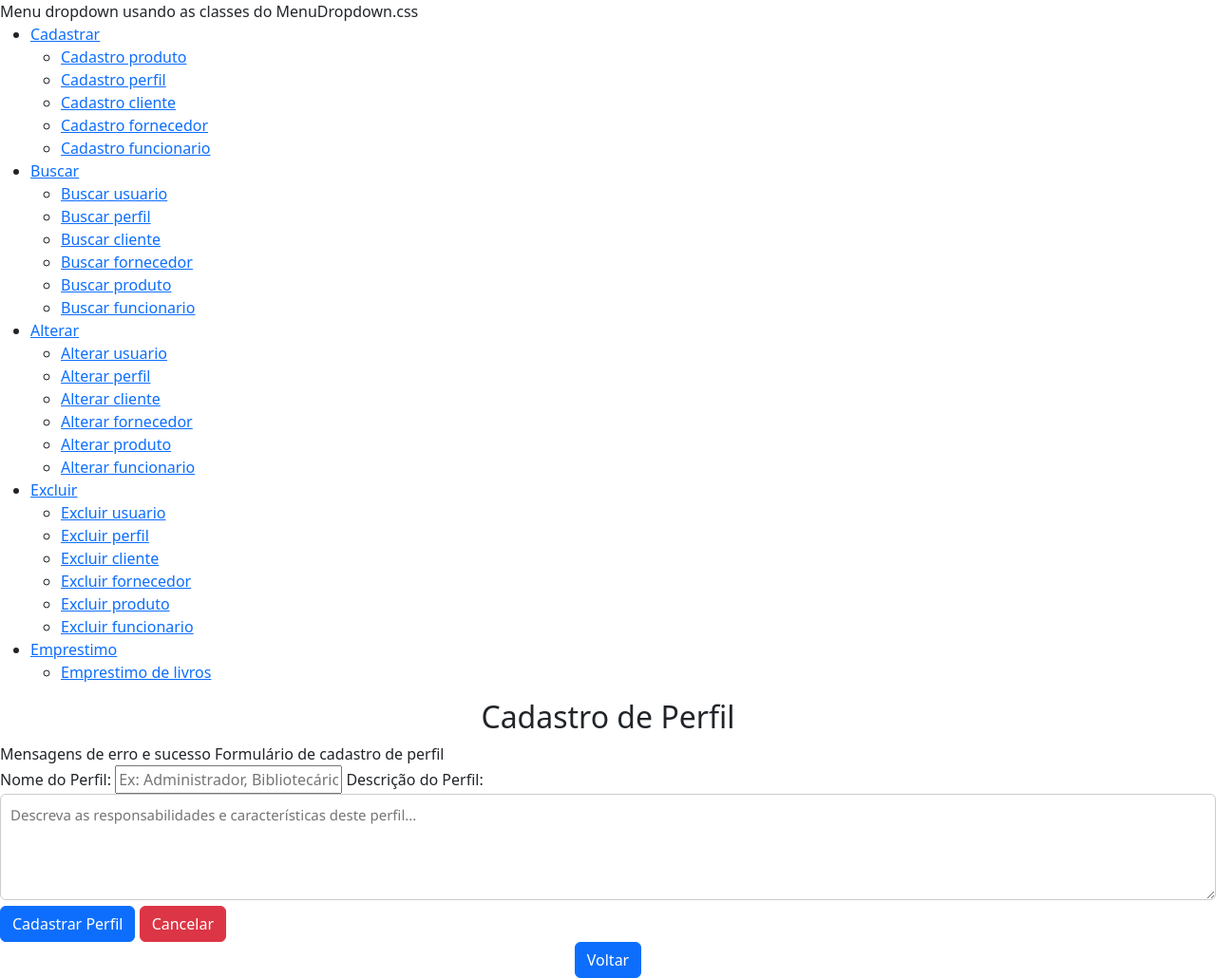
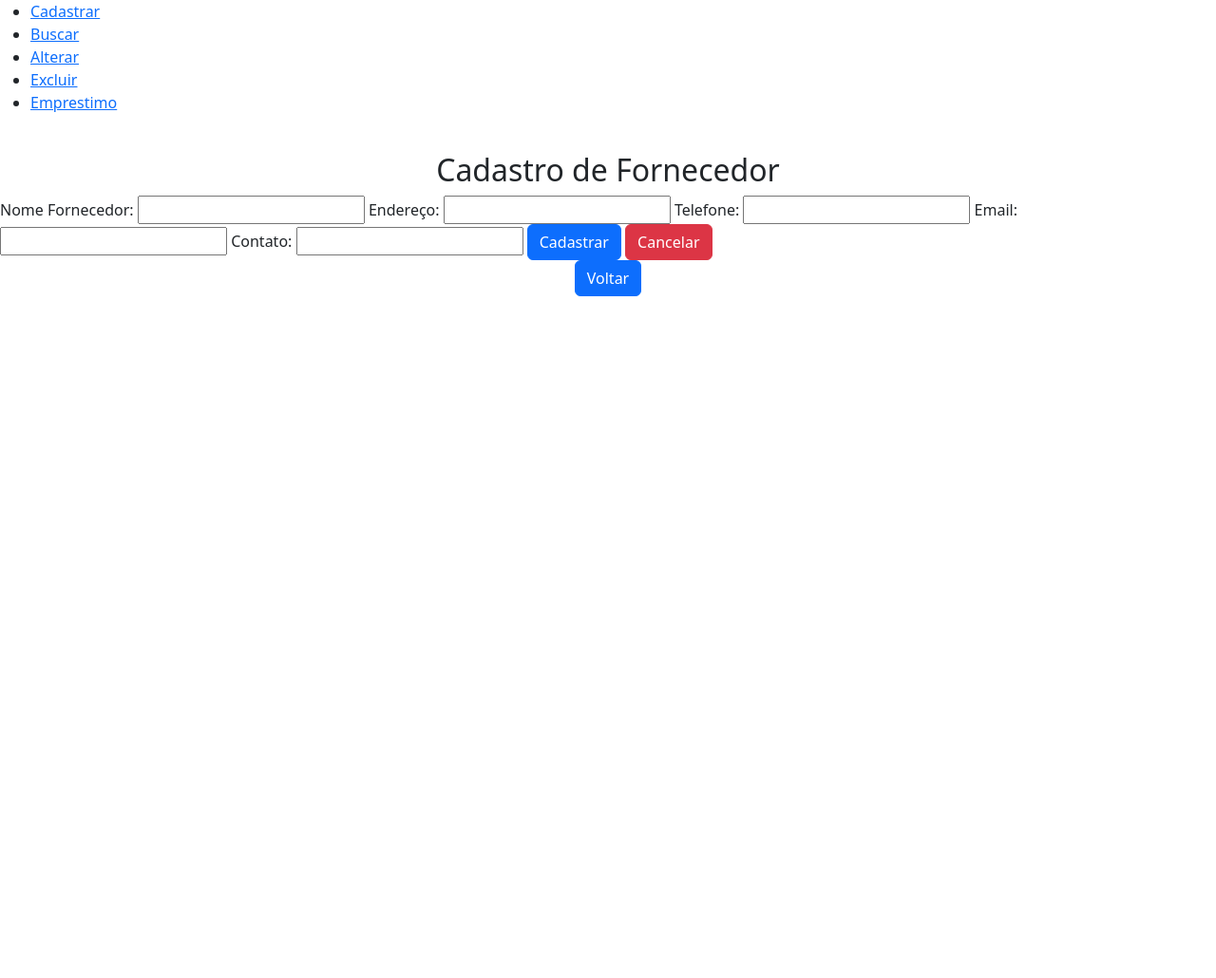
Before and after one commit to RuanAlves07/EstoqueBiblioteca_v2, a PHP site: page /cadastro_perfil.php in a window 1280 px wide. Shown: the whole page at 95% size. After the commit the page ends 312 px from the top, so only its background shows below. Run offline with PHP 8.4, Linux system fonts and the light colour scheme; a user stored in the database is signed in; data comes from the database, SQL or seed files in the repository.

Commit message:
Update cadastro_perfil.php

```diff
--- a/PHP-HTML/cadastro_perfil.php
+++ b/PHP-HTML/cadastro_perfil.php
@@ -1,6 +1,7 @@
 <?php
 session_start();
 require_once 'conexao.php';
+
 
 if (!isset($_SESSION['usuario'])) {
     header("Location: index.php");
@@ -8,6 +9,7 @@ if (!isset($_SESSION['usuario'])) {
 }
 
 // OBTENDO O NOME DO PERFIL DO USUARIO LOGADO
+
 $id_perfil = $_SESSION['perfil'];
 $sqlPerfil = "SELECT nome_perfil FROM perfil WHERE id_perfil = :id_perfil";
 $stmtPerfil = $pdo->prepare($sqlPerfil);
@@ -17,63 +19,43 @@ $perfil = $stmtPerfil->fetch(PDO::FETCH_ASSOC);
 $nome_perfil = $perfil['nome_perfil'];
 
 // DEFINIÇÃO DAS PERMISSÕES POR PERFIL
+
 $permissoes = [
-    1 => [
-        "Cadastrar" => ["cadastro_produto.php", "cadastro_perfil.php", "cadastro_cliente.php", "cadastro_fornecedor.php", "cadastro_funcionario.php"],
-        "Buscar" => ["buscar_usuario.php", "buscar_perfil.php", "buscar_cliente.php", "buscar_fornecedor.php", "buscar_produto.php", "buscar_funcionario.php"],
-        "Alterar" => ["alterar_usuario.php", "alterar_perfil.php", "alterar_cliente.php", "alterar_fornecedor.php", "alterar_produto.php", "alterar_funcionario.php"],
-        "Excluir" => ["excluir_usuario.php", "excluir_perfil.php", "excluir_cliente.php", "excluir_fornecedor.php", "excluir_produto.php", "excluir_funcionario.php"],
-        "Emprestimo" => ["emprestimo_de_livros.php"]
-    ],
-    2 => [
-        "Cadastrar" => ["cadastro_cliente.php"],
-        "Buscar" => ["buscar_cliente.php", "buscar_fornecedor.php", "buscar_produto.php"],
-        "Alterar" => ["alterar_cliente.php", "alterar_fornecedor.php"],
-        "Emprestimo" => ["emprestimo.php"]
-    ],
-    3 => [
-        "Cadastrar" => ["cadastro_fornecedor.php", "cadastro_produto.php"],
-        "Buscar" => ["buscar_cliente.php", "buscar_fornecedor.php", "buscar_produto.php"],
-        "Alterar" => ["alterar_fornecedor.php", "alterar_produto.php"],
-        "Excluir" => ["excluir_produto.php"],
-        "Emprestimo" => ["emprestimo.php"]
-    ],
-    4 => [
-        "Cadastrar" => ["cadastro_cliente.php"],
-        "Buscar" => ["buscar_produto.php"],
-        "Alterar" => ["alterar_cliente.php"],
-        "Emprestimo" => ["emprestimo.php"]
-    ]
+
+    1=>
+[
+    "Cadastrar"=>["../produtos/cadastro_produto.php","cadastro_perfil.php","cadastro_cliente.php","cadastro_fornecedor.php","cadastro_produto.php","cadastro_funcionario.php"],
+    "Buscar"=>["buscar_usuario.php","buscar_perfil.php","buscar_cliente.php","buscar_fornecedor.php","buscar_produto.php","buscar_funcionario.php"],
+    "Alterar"=>["alterar_usuario.php","alterar_perfil.php","alterar_cliente.php","alterar_fornecedor.php","alterar_produto.php","alterar_funcionario.php"],
+    "Excluir"=>["excluir_usuario.php","excluir_perfil.php","excluir_cliente.php","excluir_fornecedor.php","excluir_produto.php","excluir_funcionario.php"],
+    "Emprestimo"=>["emprestimo_de_livros.php"]],
+
+    2=>
+[
+    "Cadastrar"=>["cadastro_cliente.php"],
+    "Buscar"=>["buscar_cliente.php","buscar_fornecedor.php","buscar_produto.php"],
+    "Alterar"=>["alterar_cliente.php","alterar_fornecedor.php"],
+    "Emprestimo"=>["emprestimo.php"]],
+
+    3=>
+[
+    "Cadastrar"=>["cadastro_fornecedor.php","cadastro_produto.php"],
+    "Buscar"=>["buscar_cliente.php","buscar_fornecedor.php","buscar_produto.php"],
+    "Alterar"=>["alterar_fornecedor.php","alterar_produto.php"],
+    "Excluir"=>["excluir_produto.php"],
+    "Emprestimo"=>["emprestimo.php"]],
+
+    4=>
+[
+    "Cadastrar"=>["cadastro_cliente.php"],
+    "Buscar"=>["buscar_produto.php"],
+    "Alterar"=>["alterar_cliente.php"],
+    "Emprestimo"=>["emprestimo.php"]],
+
 ];
 
-$opcoes_menu = $permissoes[$id_perfil] ?? [];
+$opcoes_menu = $permissoes[$id_perfil];
 
-if ($_SERVER['REQUEST_METHOD'] === 'POST') {
-    $nome_perfil_novo = trim($_POST['nome_perfil']);
-    $descricao = trim($_POST['descricao']);
-
-    try {
-        // Verificar se o perfil já existe
-        $stmt = $pdo->prepare("SELECT id_perfil FROM perfil WHERE nome_perfil = :nome_perfil LIMIT 1");
-        $stmt->bindParam(':nome_perfil', $nome_perfil_novo);
-        $stmt->execute();
-
-        if ($stmt->fetch()) {
-            $erro = "Este perfil já existe no sistema!";
-        } else {
-            // Inserir novo perfil
-            $sql = "INSERT INTO perfil (nome_perfil, descricao) VALUES (:nome_perfil, :descricao)";
-            $stmt = $pdo->prepare($sql);
-            $stmt->bindParam(':nome_perfil', $nome_perfil_novo);
-            $stmt->bindParam(':descricao', $descricao);
-            $stmt->execute();
-
-            $sucesso = "Perfil cadastrado com sucesso!";
-        }
-    } catch (Exception $e) {
-        $erro = "Erro ao cadastrar perfil: " . $e->getMessage();
-    }
-}
 ?>
 
 <!DOCTYPE html>
@@ -81,42 +63,23 @@ if ($_SERVER['REQUEST_METHOD'] === 'POST') {
 <head>
     <meta charset="UTF-8">
     <meta name="viewport" content="width=device-width, initial-scale=1.0">
-    <title>Cadastro de Perfil</title>
-    <link rel="stylesheet" href="../CSS/estilos.css">
-    <link rel="stylesheet" href="../CSS/MenuDropdown.css">
+    <title>Cadastro de fornecedor</title>
+    <link rel="stylesheet" href="../CSS/styles.css">
+    <script src="scripts.js"></script>
+    <script src="validacoes.js"></script>
     <link href="https://cdn.jsdelivr.net/npm/bootstrap@5.3.7/dist/css/bootstrap.min.css" rel="stylesheet" integrity="sha384-LN+7fdVzj6u52u30Kp6M/trliBMCMKTyK833zpbD+pXdCLuTusPj697FH4R/5mcr" crossorigin="anonymous">
-    <script>
-        function validarNomePerfil() {
-            const nome = document.getElementById('nome_perfil').value;
-            const regex = /^[a-zA-ZÀ-ÿ\s]+$/;
-
-            if (!regex.test(nome) && nome.length > 0) {
-                document.getElementById('nome_perfil').style.borderColor = 'red';
-                return false;
-            } else {
-                document.getElementById('nome_perfil').style.borderColor = '#ccc';
-                return true;
-            }
-        }
-
-        function validarFormulario() {
-            return validarNomePerfil();
-        }
-    </script>
 </head>
 <body>
 <script src="https://cdn.jsdelivr.net/npm/@popperjs/core@2.11.8/dist/umd/popper.min.js" integrity="sha384-I7E8VVD/ismYTF4hNIPjVp/Zjvgyol6VFvRkX/vR+Vc4jQkC+hVqc2pM8ODewa9r" crossorigin="anonymous"></script>
-
-     Menu dropdown usando as classes do MenuDropdown.css
-    <nav class="menu-dropdown-container">
-        <ul class="menu-dropdown">
-            <?php foreach($opcoes_menu as $categoria => $arquivos): ?>
-            <li class="has-dropdown">
+        <nav>
+            <ul class="menu">
+                <?php foreach($opcoes_menu as $categoria=>$arquivos): ?>
+                <li class="dropdown">
                     <a href="#"><?= $categoria ?></a>
-                <ul class="dropdown-submenu">
+                    <ul class="dropdown-menu">
                         <?php foreach($arquivos as $arquivo): ?>
                         <li>
-                        <a href="<?= $arquivo ?>"><?= ucfirst(str_replace("_", " ", basename($arquivo, ".php"))) ?></a>
+                            <a href="<?= $arquivo ?>"><?= ucfirst(str_replace("_"," ",basename($arquivo,".php"))) ?></a>
                         </li>
                         <?php endforeach; ?>
                     </ul>
@@ -124,39 +87,28 @@ if ($_SERVER['REQUEST_METHOD'] === 'POST') {
                 <?php endforeach; ?>
             </ul>
         </nav>
+        <br>
+    <center><h2>Cadastro de Fornecedor</h2></center>
+    <form method="POST" action="cadastro_fornecedor.php">
+        <label for="nome_fornecedor">Nome Fornecedor:</label>
+        <input type="text" id="nome_fornecedor" name="nome_fornecedor" required onkeyup="validarNomeFornecedor()">
 
-    <center><h2>Cadastro de Perfil</h2></center>
+        <label for="endereco">Endereço:</label>
+        <input type="text" id="endereco" name="endereco" required>
 
-     Mensagens de erro e sucesso
-    <?php if (isset($erro)): ?>
-        <div class="alert alert-danger" style="max-width: 600px; margin: 20px auto;">
-            <?= htmlspecialchars($erro) ?>
-        </div>
-    <?php endif; ?>
+        <label for="telefone">Telefone:</label>
+        <input type="text" id="telefone" name="telefone" required onkeyup="validarTelefone()" >
 
-    <?php if (isset($sucesso)): ?>
-        <div class="alert alert-success" style="max-width: 600px; margin: 20px auto;">
-            <?= htmlspecialchars($sucesso) ?>
-        </div>
-    <?php endif; ?>
+        <label for="email">Email:</label>
+        <input type="email" id="email" name="email" required>
 
-     Formulário de cadastro de perfil
-    <form method="POST" action="cadastro_perfil.php" onsubmit="return validarFormulario()">
-        <label for="nome_perfil">Nome do Perfil:</label>
-        <input type="text" id="nome_perfil" name="nome_perfil" required
-               onkeyup="validarNomePerfil()"
-               placeholder="Ex: Administrador, Bibliotecário, Usuário"
-               maxlength="50">
+        <label for="contato">Contato:</label>
+        <input type="text" id="contato" name="contato" required>
 
-        <label for="descricao">Descrição do Perfil:</label>
-        <textarea id="descricao" name="descricao" rows="4"
-                  placeholder="Descreva as responsabilidades e características deste perfil..."
-                  style="width: 100%; padding: 10px; border: 1px solid #ccc; border-radius: 6px; font-size: 15px; resize: vertical; font-family: 'Segoe UI', Tahoma, Geneva, Verdana, sans-serif;"></textarea>
+        <button type="submit"class = "btn btn-primary">Cadastrar</button>
 
-        <button type="submit" class="btn btn-primary">Cadastrar Perfil</button>
-        <button type="reset" class="btn btn-danger">Cancelar</button>
+        <button type="reset"class = "btn btn-danger">Cancelar</button>
     </form>
-
-    <center><a href="principal.php" class="btn btn-primary">Voltar</a></center>
+    <center><a href="principal.php"class = "btn btn-primary">Voltar</a></center>
 </body>
 </html>
```
Lines whose indentation alone changed are shown as unchanged.
